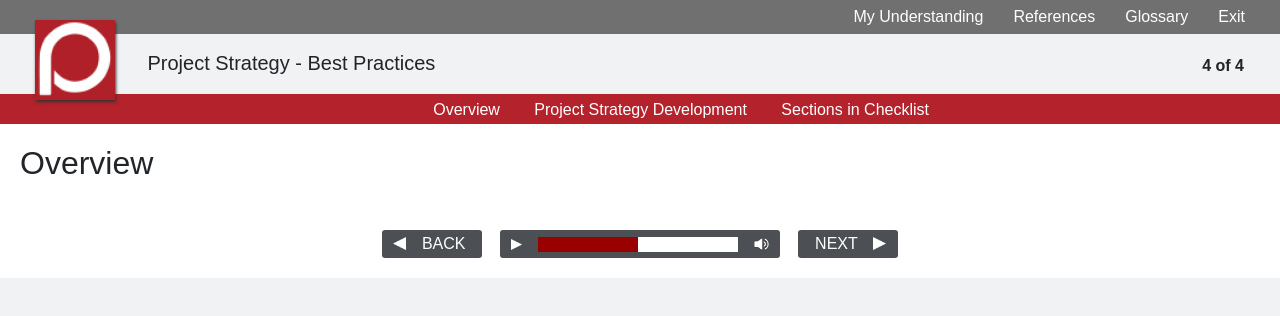
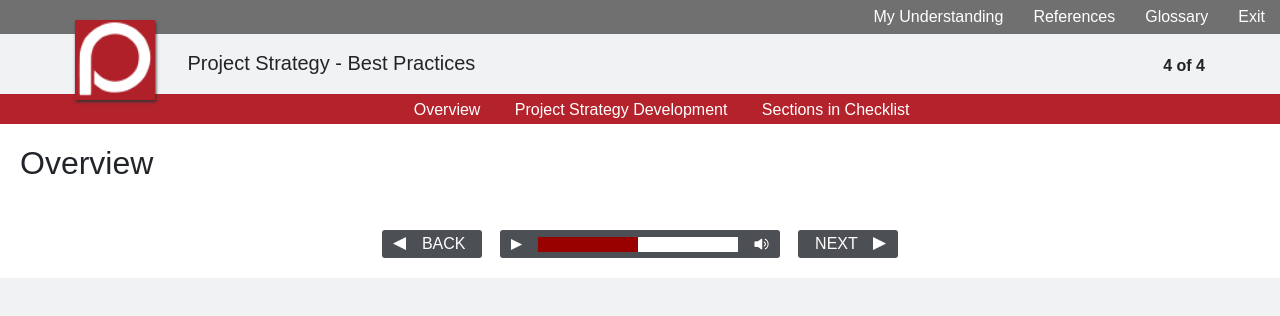
Before and after one commit to SamKahnke/Parsons-Inspire, a website: page index.html in a window 1280 px wide. Drawn offline with nearby package versions, Linux system fonts and the light colour scheme.

Commit message:
sets max width to 1400 and content to 1280

```diff
--- a/css/styles.css
+++ b/css/styles.css
@@ -1,13 +1,14 @@
 body {
     background-color: #F1F2F4;
-    max-width: 1280px;
+    max-width: 1400px;
+    margin: 0 auto !important;
     font-family: Arial, sans-serif;
 }
 
 .container {
     padding: 0;
     border: none;
-    max-width: 1240px;
+    max-width: 1280px;
 }
 
 .navbar>.container {
@@ -51,7 +52,7 @@ body {
 .page-number {
     display: inline-flex;
     float: right;
-    padding: 20px 36px 6px 0;
+    padding: 20px 75px 6px 0;
     font-size: 16px;
     font-weight: bold;
 }
@@ -187,7 +188,7 @@ progress::-webkit-progress-value {
 }
 
 .logo {
-    margin: 0 10px 0 35px;
+    margin: 0 10px 0 75px;
     transform: translateY(-14px);
     box-shadow: 1px 2px 3px #333;
     height: 80px;
```
Also changed, not shown: css/progress.css (+4 -4 lines).
